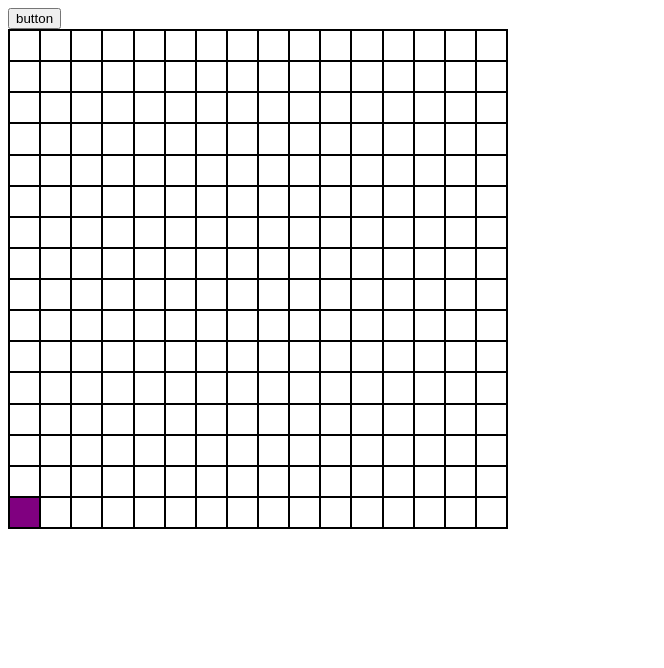
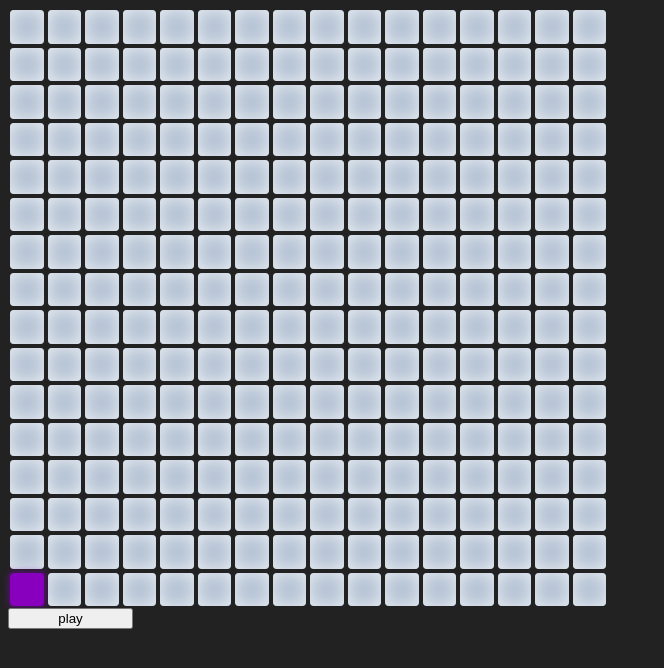
Before and after one commit to codyloyd/gridsequencer, a plain HTML site: page index.html in a window 1280 px wide. Shown: the whole page, without its empty margins (0-664 px from the left). Drawn offline with Linux system fonts and the light colour scheme.

Commit message:
updated style

```diff
--- a/css/style.scss
+++ b/css/style.scss
@@ -1,29 +1,50 @@
+$gray: #B4C2D4;
+$black: #222222;
+$red: #FF2300;
+$purple: rgba(136, 0, 190, 1);
+
 * {
   box-sizing: border-box;
 }
+
+body {
+  background: $black;
+  display: flex;
+  flex-direction: column;
+  justify-content: center;
+}
+
+button {
+  width: 125px;
+}
 .container {
-  border: 1px solid black;
+  // border: 1px solid black;
   display: flex;
   flex-direction: row;
-  height: 500px;
-  width: 500px;
+  margin: 0,auto;
+  height: 600px;
+  width: 600px;
 }
 
 .block {
-  background-color: white;
-  border: 1px solid black;
+  background-color: $gray;
+  border-radius: 4px;
+  box-shadow: inset 0px 0px 18px 0px rgba(255,255,255,.73);
   display: flex;
   flex-grow: 1;
   flex-shrink: 0;
   flex-basis: 5%;
+  margin: 2px;
 }
 
 .x {
-  background-color: red;
+  background-color: $red;
+  box-shadow: 0px 0px 6px 2px rgba(255, 63, 28, .5);
 }
 
 .o {
-  background-color: purple;
+  background-color: $purple;
+  box-shadow: 0px 0px 6px 2px rgba(136, 0, 190, .5);
 }
 
 .column {
--- a/index.html
+++ b/index.html
@@ -9,7 +9,7 @@
   <script src="./js/script.js" charset="utf-8"></script>
 </head>
 <body>
-<button>button</button>
 <div class="container"></div>
+<button>play</button>
 </body>
 </html>
```
Also changed, not shown: css/style.css, 1 other file.
